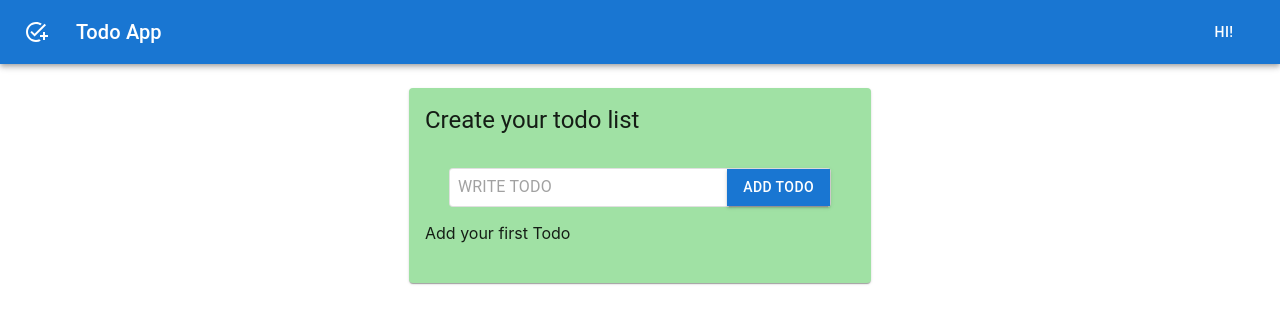
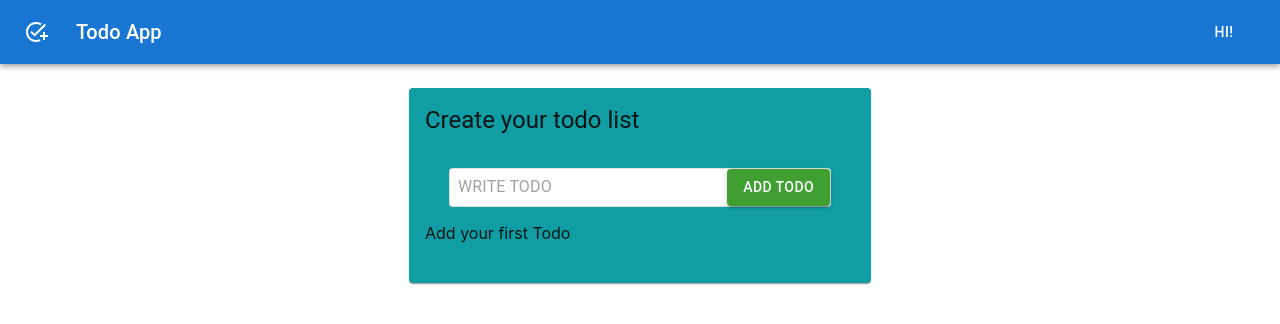
Before and after one commit to bappa-coco/todo-app, a React (Create React App) app: page / in a window 1280 px wide. Shown: the top 324 px of the page. Built offline with nearby package versions, Linux system fonts and the light colour scheme.

Commit message:
ui change

```diff
--- a/src/App.tsx
+++ b/src/App.tsx
@@ -14,7 +14,7 @@ function App() {
         alignItems="center"
         py={3}
       >
-        <Card sx={{ minWidth: 445, backgroundColor: "#A0E1A4" }}>
+        <Card sx={{ minWidth: 445, backgroundColor: "#109DA4", flexGrow: 1 }}>
           <CardHeader
             title="Create your todo list"
           />
--- a/src/Components/Form.tsx
+++ b/src/Components/Form.tsx
@@ -35,7 +35,7 @@ const TodoForm = ({ handleSubmit, setInputValue, inputValue }: Props) => {
           onKeyDown={handleKeyDown}
           inputProps={{ "aria-label": "search patient" }}
         />
-          <Button sx={{ borderRadius: 0 }} onClick={handleSubmit} variant="contained">
+          <Button sx={{ borderRadius: 1, backgroundColor: "#3F9F31" }} onClick={handleSubmit} variant="contained">
             ADD TODO
           </Button>
       </Paper>
```
